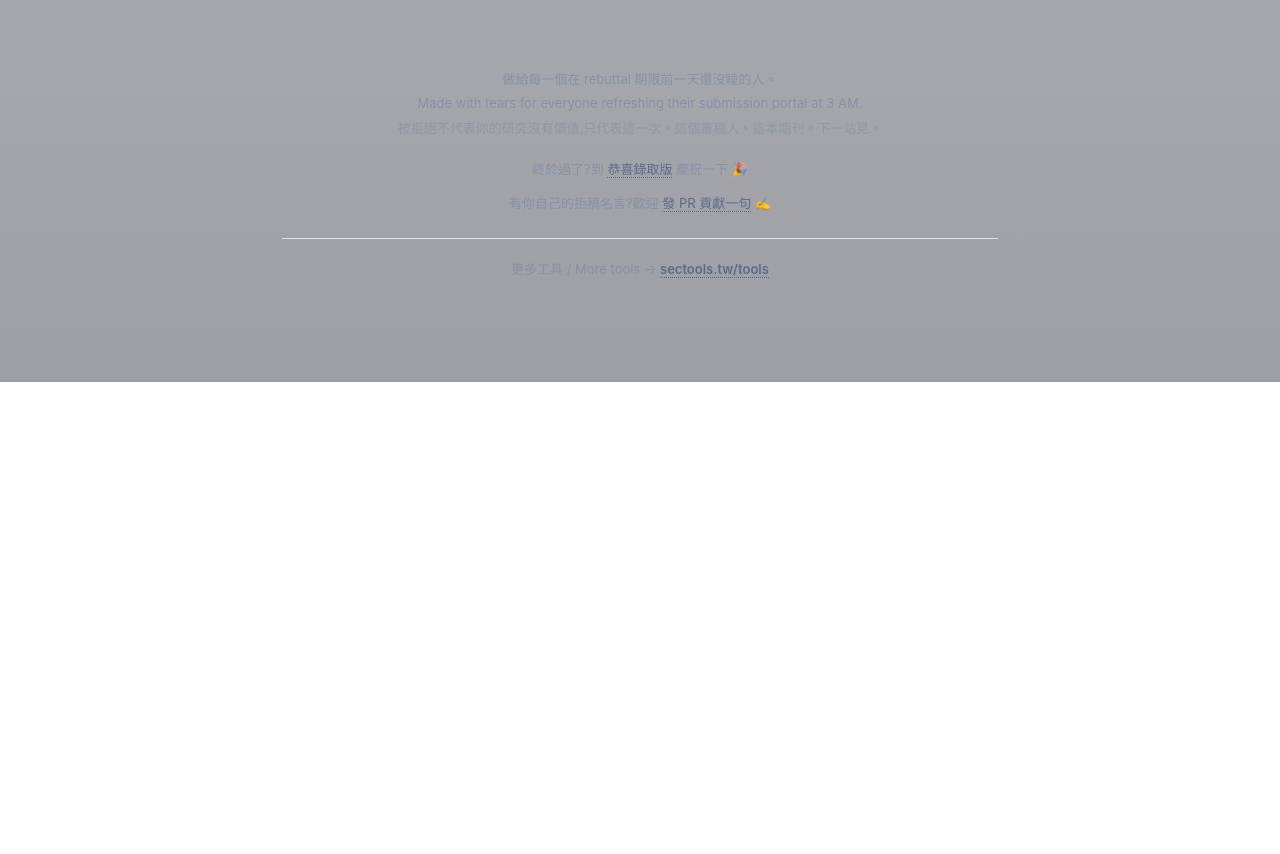
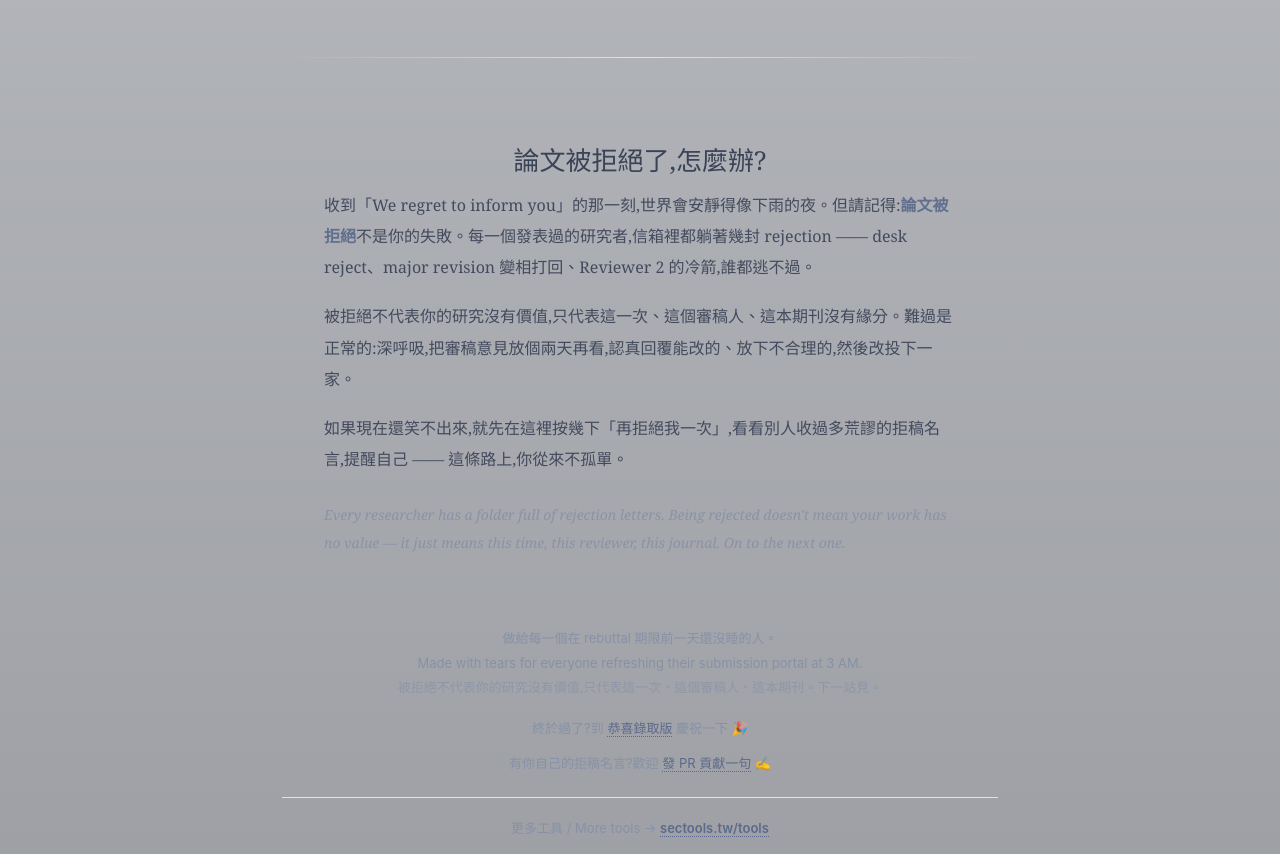
Before and after one commit to stwater20/we-regret-to-inform-you, a plain HTML site: page index.html in a window 1280 px wide. Shown: the part 2335-3189 px from the top of the page. Before the commit the page ends 2717 px from the top, so only its background shows below. Drawn offline with Linux system fonts and the light colour scheme.

Commit message:
Add files via upload

```diff
--- a/index.html
+++ b/index.html
@@ -3,10 +3,11 @@
 <head>
 <meta charset="UTF-8">
 <meta name="viewport" content="width=device-width, initial-scale=1.0">
-<title>Dear Author, We Regret to Inform You…</title>
-<meta name="description" content="一個給每一位被拒稿研究者的悲傷小站。A sad little site for every rejected paper.">
-<meta property="og:title" content="We Regret to Inform You…">
-<meta property="og:description" content="一個給每一位被拒稿研究者的悲傷小站。按一下,再被拒絕一次。">
+<title>論文被拒絕了?We Regret to Inform You… ・ 拒稿名言產生器</title>
+<meta name="description" content="論文被拒絕、收到 rejection 很難過?這個悲傷小站收集審稿人最經典的拒稿名言,也整理論文最常見的被拒原因,陪你笑著撐過去。A sad little site for every rejected paper.">
+<meta name="keywords" content="論文被拒絕,拒稿,rejection,審稿,peer review,reject,paper rejected,拒稿名言">
+<meta property="og:title" content="論文被拒絕了?We Regret to Inform You…">
+<meta property="og:description" content="收集審稿人最經典的拒稿名言,整理論文最常見的被拒原因。按一下,再被拒絕一次,陪你笑著撐過去。">
 <meta property="og:type" content="website">
 <style>
   :root{
@@ -100,6 +101,10 @@
   .tools a{font-weight:600;}
   .contribute{margin-top:10px;}
   .hr{height:1px;background:linear-gradient(90deg,transparent,var(--line),transparent);margin:60px 0;}
+  .longform{max-width:640px;margin:0 auto;padding:0 4px;}
+  .longform p{color:var(--ink);font-size:16px;line-height:1.95;margin:0 0 18px;opacity:.92;}
+  .longform p .k{color:var(--accent);font-weight:600;font-style:normal;}
+  .longform .en{font-size:14px;color:var(--muted);font-style:italic;margin-top:26px;}
 </style>
 </head>
 <body>
@@ -153,6 +158,16 @@
   <h2 class="section-title">為什麼論文會被拒?</h2>
   <p class="section-sub">The most common reasons papers get rejected — 附上一點誠實的旁白</p>
   <div id="reasons"></div>
+
+  <div class="hr"></div>
+
+  <h2 class="section-title">論文被拒絕了,怎麼辦?</h2>
+  <div class="longform">
+    <p>收到「We regret to inform you」的那一刻,世界會安靜得像下雨的夜。但請記得:<span class="k">論文被拒絕</span>不是你的失敗。每一個發表過的研究者,信箱裡都躺著幾封 rejection —— desk reject、major revision 變相打回、Reviewer 2 的冷箭,誰都逃不過。</p>
+    <p>被拒絕不代表你的研究沒有價值,只代表這一次、這個審稿人、這本期刊沒有緣分。難過是正常的:深呼吸,把審稿意見放個兩天再看,認真回覆能改的、放下不合理的,然後改投下一家。</p>
+    <p>如果現在還笑不出來,就先在這裡按幾下「再拒絕我一次」,看看別人收過多荒謬的拒稿名言,提醒自己 —— 這條路上,你從來不孤單。</p>
+    <p class="en">Every researcher has a folder full of rejection letters. Being rejected doesn't mean your work has no value — it just means this time, this reviewer, this journal. On to the next one.</p>
+  </div>
 
   <footer>
     做給每一個在 rebuttal 期限前一天還沒睡的人。<br>
```
